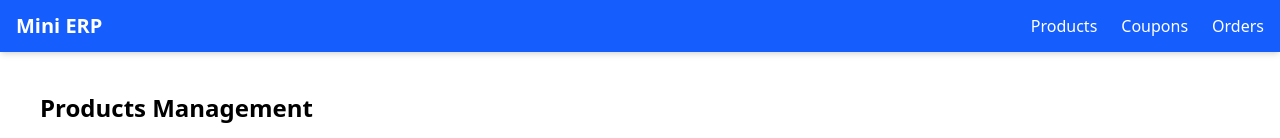
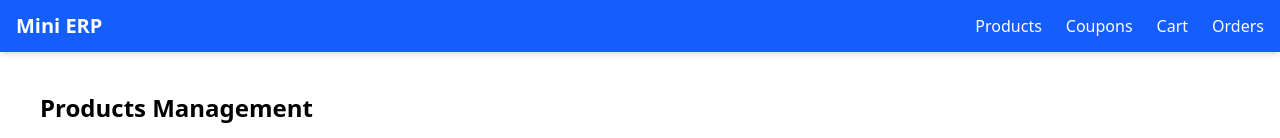
Before and after one commit to eriktrs/mini-erp, a Vue app in the folder frontend/: page /products in a window 1280 px wide. Shown: the top 138 px of the page. Built offline with nearby package versions, Linux system fonts and the light colour scheme; no server answers.

Commit message:
Added Cart Page router link in Navbar component

```diff
--- a/frontend/src/components/ui/Navbar.vue
+++ b/frontend/src/components/ui/Navbar.vue
@@ -9,8 +9,15 @@
         <li>
           <router-link to="/products" class="hover:underline">Products</router-link>
         </li>
-        <li><router-link to="/coupons" class="hover:underline">Coupons</router-link></li>
-        <li><router-link to="/orders" class="hover:underline">Orders</router-link></li>
+        <li>
+          <router-link to="/coupons" class="hover:underline">Coupons</router-link>
+        </li>
+        <li>
+          <router-link to="/cart" class="hover:underline">Cart</router-link>
+        </li>
+        <li>
+          <router-link to="/orders" class="hover:underline">Orders</router-link>
+        </li>
       </ul>
 
       <!-- Mobile Menu Button -->
@@ -36,6 +43,7 @@
     <div v-if="isOpen" class="md:hidden mt-3 space-y-2 bg-blue-700 p-3 rounded">
       <router-link to="/products" class="block hover:underline">Products</router-link>
       <router-link to="/coupons" class="block hover:underline">Coupons</router-link>
+      <router-link to="/cart" class="block hover:underline">Cart</router-link>
       <router-link to="/orders" class="block hover:underline">Orders</router-link>
     </div>
   </nav>
```
